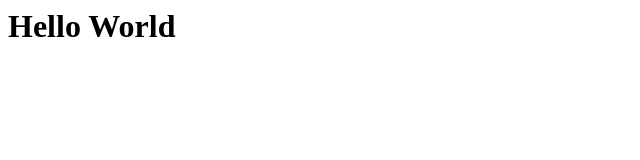
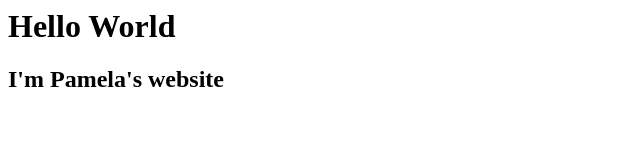
Before and after one commit to ismaelbautista/ejemplo_pam, a plain HTML site: page index.html in a window 1280 px wide. Shown: the whole page, without its empty margins (0-640 px from the left). Drawn offline with Linux system fonts and the light colour scheme.

Commit message:
Update index.html

```diff
--- a/index.html
+++ b/index.html
@@ -1 +1,2 @@
 <h1> Hello World </h1>
+<h2> I'm Pamela's website </h2>
```
